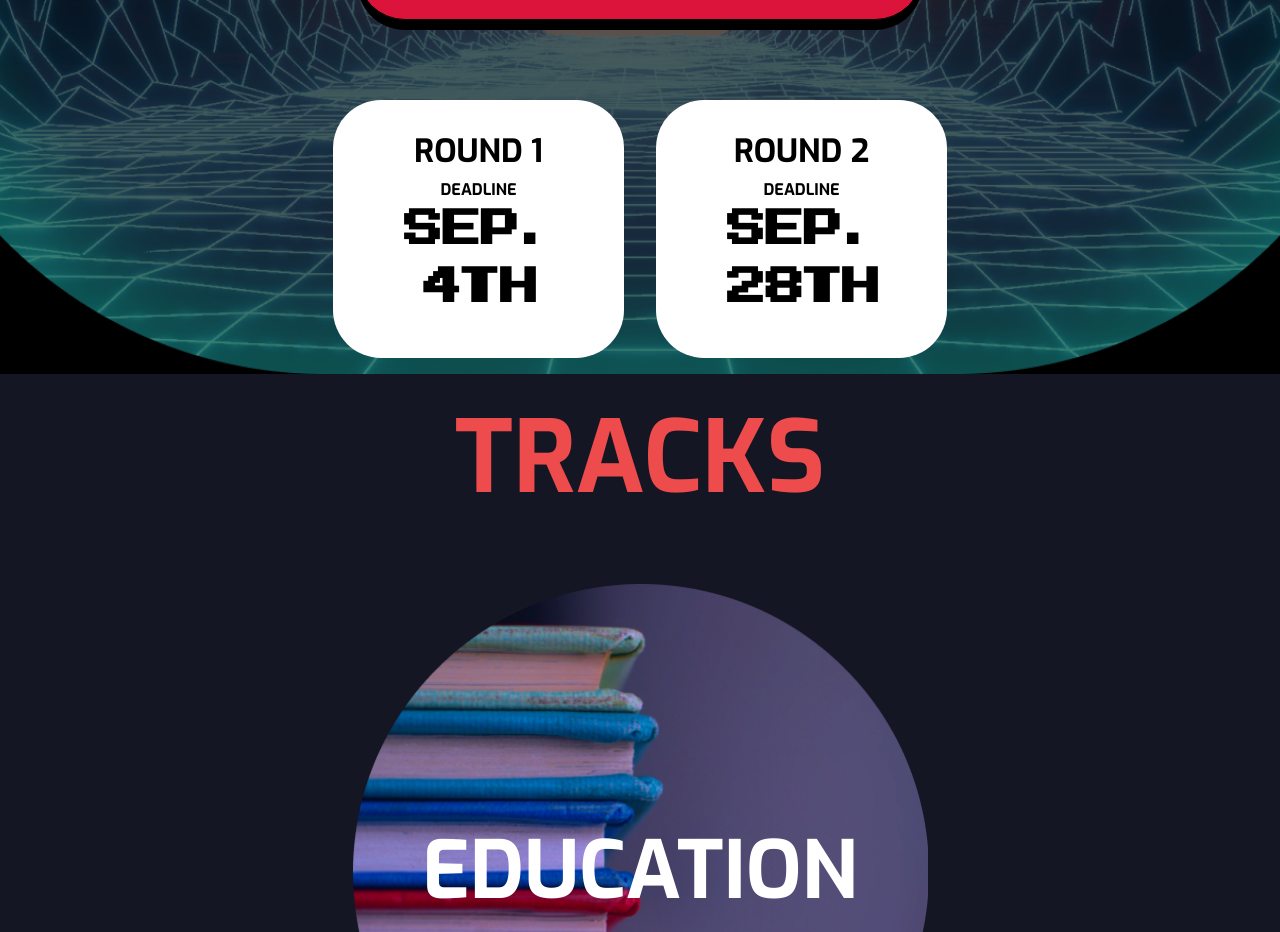
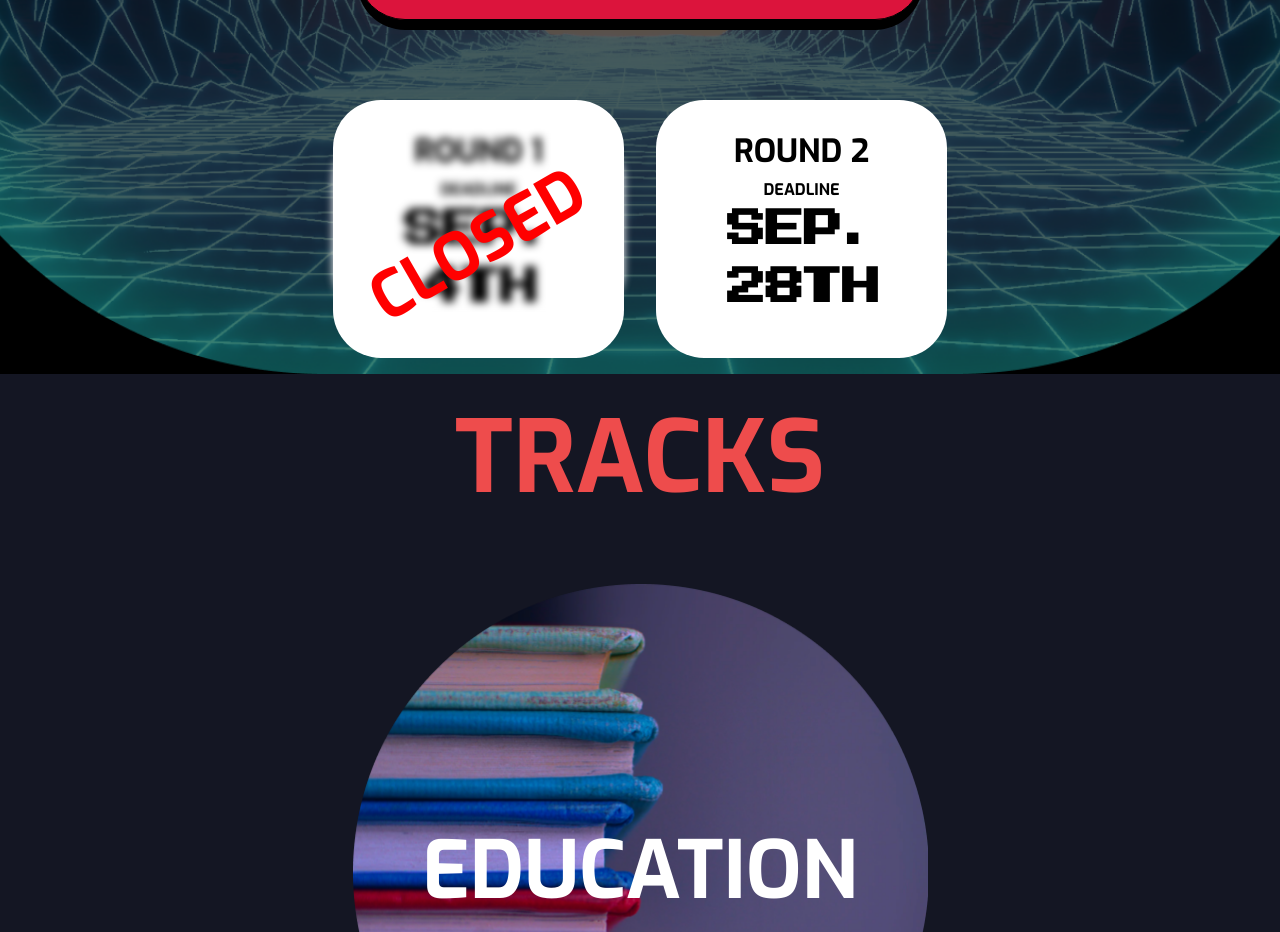
Before and after one commit to Elephant333/hackharvard2022, a React (Create React App) app: page / in a window 1280 px wide. Shown: the part 2160-3092 px from the top of the page. Built offline with nearby package versions, Linux system fonts and the light colour scheme.

Commit message:
early applns closed

```diff
--- a/src/Apply.js
+++ b/src/Apply.js
@@ -23,9 +23,22 @@ function Apply() {
       <a className={styles.applyButton} href="https://forms.gle/2omfCFuzWdiETk5RA" target="_blank" rel="noreferrer">APPLY</a>
       <div className={styles.deadlines}>
         <div id={styles.id}>
-          <h2>ROUND 1</h2>
-          <span>DEADLINE</span>
-          <h1>SEP. 4TH</h1>
+          <div style={{ filter: 'blur(4px)', margin: 0, padding: 0 }}>
+            <h2>ROUND 1</h2>
+            <span>DEADLINE</span>
+            <h1>SEP. 4TH</h1>
+          </div>
+          <div style={{
+            position: 'absolute', marginTop: '-10em', marginLeft: 0, background: 'transparent',
+          }}
+          >
+            <p style={{
+              color: 'red', fontSize: '4em', fontWeight: 'bold', transform: 'rotate(-30deg)',
+            }}
+            >
+              CLOSED
+            </p>
+          </div>
         </div>
         <div>
           <h2>ROUND 2</h2>
```
Also changed, not shown: 1 other file (tests, documents, lock files or other folders).
